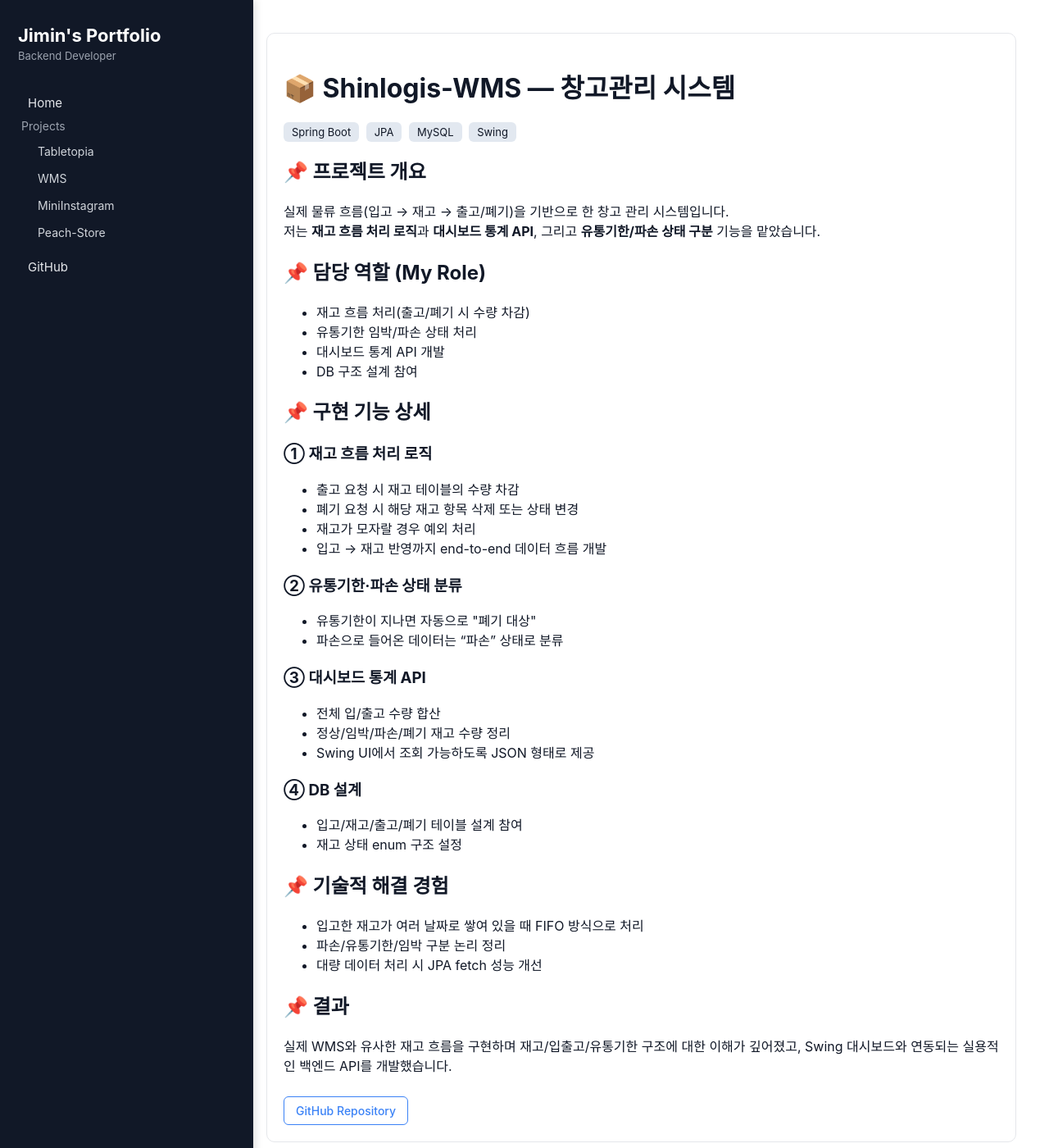
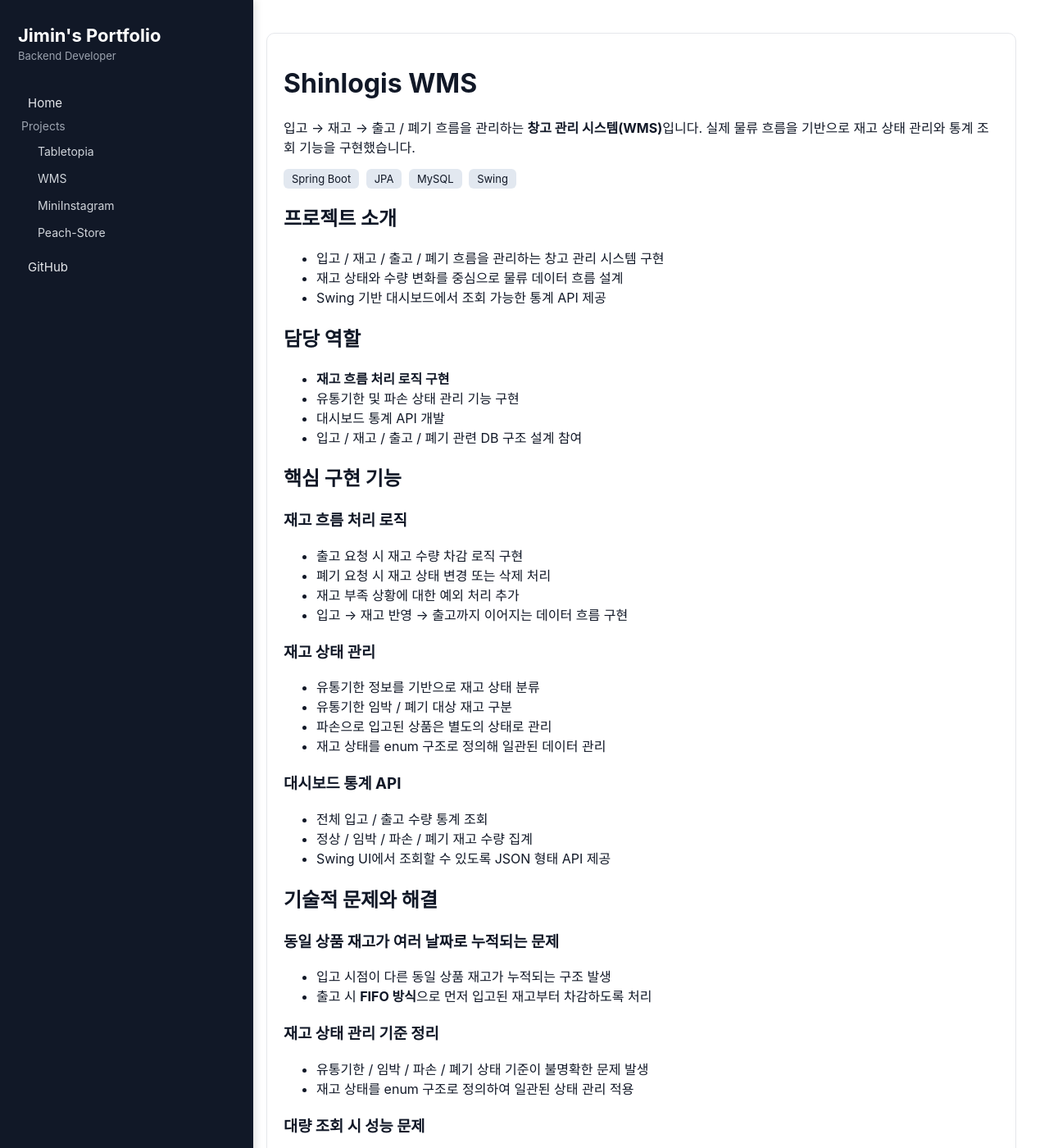
Before and after one commit to Shypanda0119/shypanda0119.github.io, a Jekyll site: the page built from projects/wms.html, in a window 1280 px wide and 1400 px high. Shown: the whole window at 82% size. Built offline with Jekyll 4.4.1, drawn with Linux system fonts in a browser that asks for light colours; some of the changed text lies outside the part shown.

Commit message:
Update wms.html

```diff
--- a/projects/wms.html
+++ b/projects/wms.html
@@ -4,7 +4,12 @@ layout: default
 
 <div class="project-card">
 
-    <h1>📦 Shinlogis-WMS — 창고관리 시스템</h1>
+  <h1>Shinlogis WMS</h1>
+
+  <p>
+    입고 → 재고 → 출고 / 폐기 흐름을 관리하는 <strong>창고 관리 시스템(WMS)</strong>입니다.
+    실제 물류 흐름을 기반으로 재고 상태 관리와 통계 조회 기능을 구현했습니다.
+  </p>
 
   <div>
     <span class="tag">Spring Boot</span>
@@ -13,63 +18,84 @@ layout: default
     <span class="tag">Swing</span>
   </div>
 
-    <h2>📌 프로젝트 개요</h2>
-    <p>
-      실제 물류 흐름(입고 → 재고 → 출고/폐기)을 기반으로 한 창고 관리 시스템입니다.<br>
-      저는 <strong>재고 흐름 처리 로직</strong>과 <strong>대시보드 통계 API</strong>,
-      그리고 <strong>유통기한/파손 상태 구분</strong> 기능을 맡았습니다.
-    </p>
+  <h2>프로젝트 소개</h2>
 
-    <h2>📌 담당 역할 (My Role)</h2>
   <ul>
-      <li>재고 흐름 처리(출고/폐기 시 수량 차감)</li>
-      <li>유통기한 임박/파손 상태 처리 </li>
-      <li>대시보드 통계 API 개발</li>
-      <li>DB 구조 설계 참여</li>
+    <li>입고 / 재고 / 출고 / 폐기 흐름을 관리하는 창고 관리 시스템 구현</li>
+    <li>재고 상태와 수량 변화를 중심으로 물류 데이터 흐름 설계</li>
+    <li>Swing 기반 대시보드에서 조회 가능한 통계 API 제공</li>
   </ul>
 
-    <h2>📌 구현 기능 상세</h2>
+  <h2>담당 역할</h2>
 
-    <h3>① 재고 흐름 처리 로직</h3>
   <ul>
-      <li>출고 요청 시 재고 테이블의 수량 차감</li>
-      <li>폐기 요청 시 해당 재고 항목 삭제 또는 상태 변경</li>
-      <li>재고가 모자랄 경우 예외 처리</li>
-      <li>입고 → 재고 반영까지 end-to-end 데이터 흐름 개발</li>
+    <li><strong>재고 흐름 처리 로직 구현</strong></li>
+    <li>유통기한 및 파손 상태 관리 기능 구현</li>
+    <li>대시보드 통계 API 개발</li>
+    <li>입고 / 재고 / 출고 / 폐기 관련 DB 구조 설계 참여</li>
   </ul>
 
-    <h3>② 유통기한·파손 상태 분류</h3>
+  <h2>핵심 구현 기능</h2>
+
+  <h3>재고 흐름 처리 로직</h3>
+
   <ul>
-      <li>유통기한이 지나면 자동으로 "폐기 대상"</li>
-      <li>파손으로 들어온 데이터는 “파손” 상태로 분류</li>
+    <li>출고 요청 시 재고 수량 차감 로직 구현</li>
+    <li>폐기 요청 시 재고 상태 변경 또는 삭제 처리</li>
+    <li>재고 부족 상황에 대한 예외 처리 추가</li>
+    <li>입고 → 재고 반영 → 출고까지 이어지는 데이터 흐름 구현</li>
   </ul>
 
-    <h3>③ 대시보드 통계 API</h3>
+  <h3>재고 상태 관리</h3>
+
   <ul>
-      <li>전체 입/출고 수량 합산</li>
-      <li>정상/임박/파손/폐기 재고 수량 정리</li>
-      <li>Swing UI에서 조회 가능하도록 JSON 형태로 제공</li>
+    <li>유통기한 정보를 기반으로 재고 상태 분류</li>
+    <li>유통기한 임박 / 폐기 대상 재고 구분</li>
+    <li>파손으로 입고된 상품은 별도의 상태로 관리</li>
+    <li>재고 상태를 enum 구조로 정의해 일관된 데이터 관리</li>
   </ul>
 
-    <h3>④ DB 설계</h3>
+  <h3>대시보드 통계 API</h3>
+
   <ul>
-      <li>입고/재고/출고/폐기 테이블 설계 참여</li>
-      <li>재고 상태 enum 구조 설정</li>
+    <li>전체 입고 / 출고 수량 통계 조회</li>
+    <li>정상 / 임박 / 파손 / 폐기 재고 수량 집계</li>
+    <li>Swing UI에서 조회할 수 있도록 JSON 형태 API 제공</li>
   </ul>
 
-    <h2>📌 기술적 해결 경험</h2>
+  <h2>기술적 문제와 해결</h2>
+
+  <h3>동일 상품 재고가 여러 날짜로 누적되는 문제</h3>
+
   <ul>
-      <li>입고한 재고가 여러 날짜로 쌓여 있을 때 FIFO 방식으로 처리</li>
-      <li>파손/유통기한/임박 구분 논리 정리</li>
-      <li>대량 데이터 처리 시 JPA fetch 성능 개선</li>
+    <li>입고 시점이 다른 동일 상품 재고가 누적되는 구조 발생</li>
+    <li>출고 시 <strong>FIFO 방식</strong>으로 먼저 입고된 재고부터 차감하도록 처리</li>
   </ul>
 
-    <h2>📌 결과</h2>
-    <p>
-      실제 WMS와 유사한 재고 흐름을 구현하며 재고/입출고/유통기한 구조에 대한 이해가 깊어졌고,
-      Swing 대시보드와 연동되는 실용적인 백엔드 API를 개발했습니다.
-    </p>
+  <h3>재고 상태 관리 기준 정리</h3>
 
-    <a href="https://github.com/zero5ive/Shinlogis-WMS" class="detail-btn">GitHub Repository</a>
+  <ul>
+    <li>유통기한 / 임박 / 파손 / 폐기 상태 기준이 불명확한 문제 발생</li>
+    <li>재고 상태를 enum 구조로 정의하여 일관된 상태 관리 적용</li>
+  </ul>
+
+  <h3>대량 조회 시 성능 문제</h3>
+
+  <ul>
+    <li>재고 및 입출고 데이터를 함께 조회할 때 JPA 조회 성능 저하 발생</li>
+    <li>조회 구조를 정리하고 필요한 데이터만 조회하도록 개선</li>
+  </ul>
+
+  <h2>결과</h2>
+
+  <ul>
+    <li>실제 물류 흐름과 유사한 재고 관리 구조 구현</li>
+    <li>재고 상태 관리와 FIFO 출고 로직 구현</li>
+    <li>Swing 대시보드와 연동되는 통계 API 개발</li>
+  </ul>
+
+  <a href="https://github.com/zero5ive/Shinlogis-WMS" class="detail-btn">
+    GitHub Repository
+  </a>
 
 </div>
```
Lines whose indentation alone changed are shown as unchanged.
